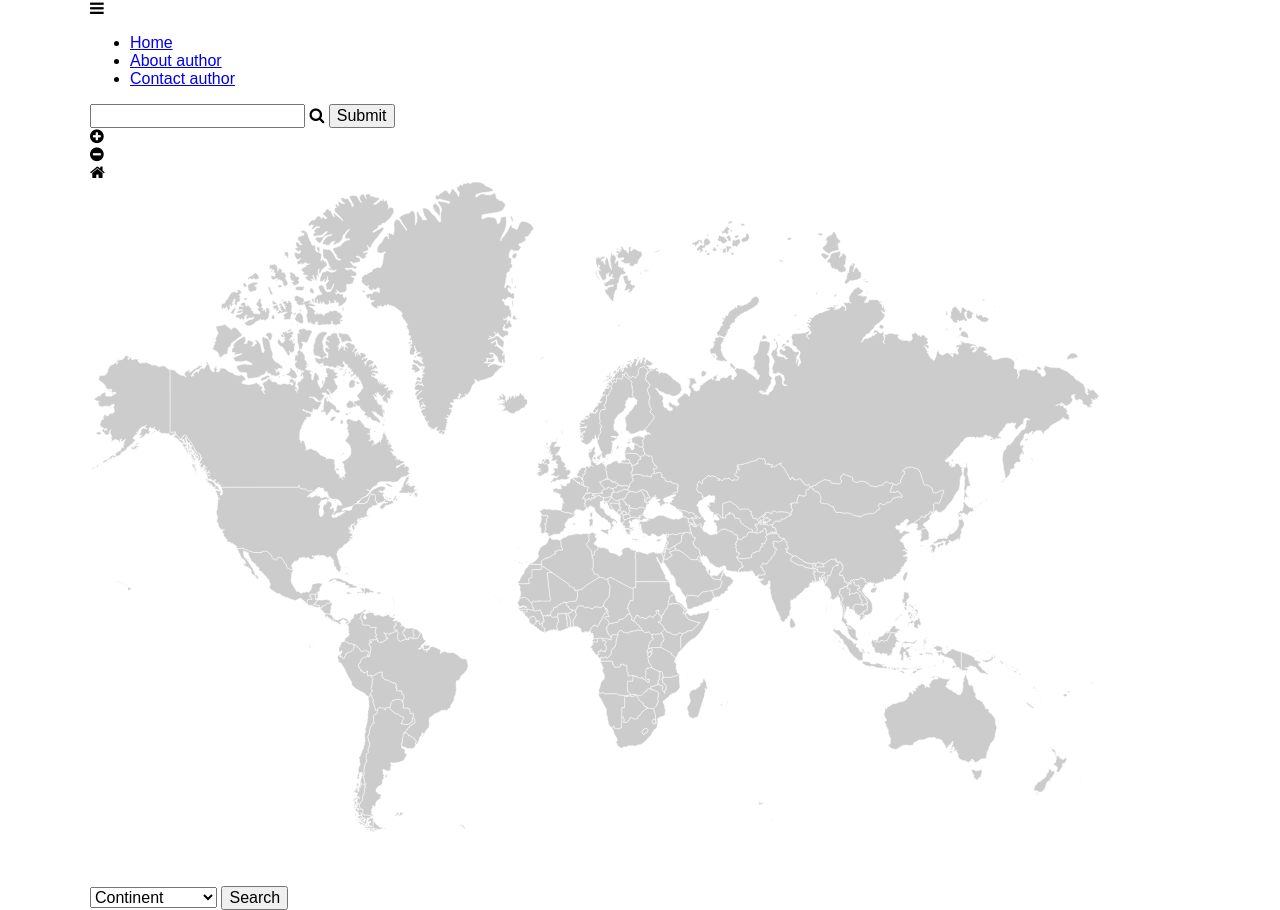
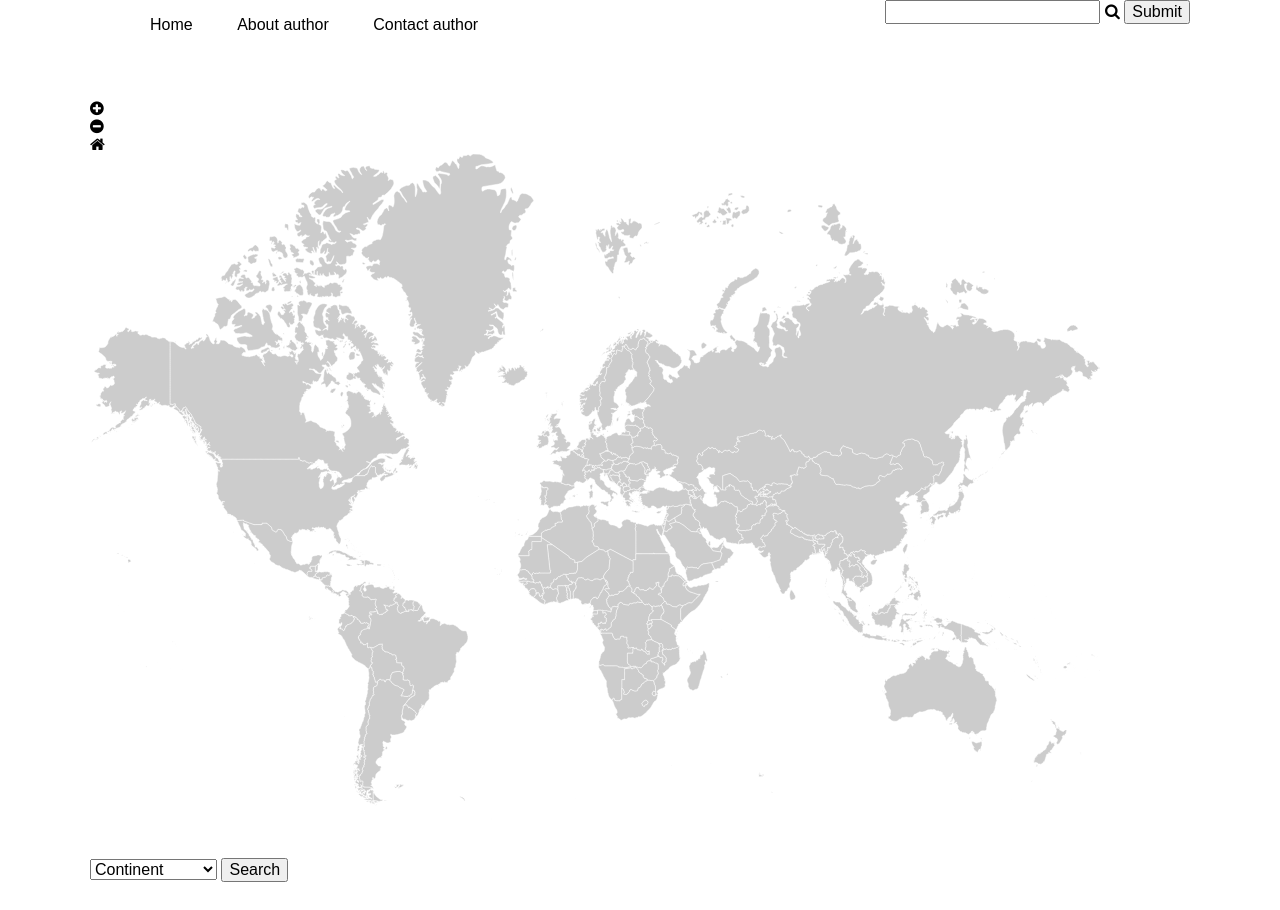
Before and after one commit to EDabrowskaRamm/3factsAboutTheWorldMap, a website: page index.html in a window 1280 px wide. After the commit the page ends 882 px from the top, so only its background shows below. Drawn offline with Linux system fonts and the light colour scheme.

Commit message:
version2

```diff
--- a/scss/partials/_header.scss
+++ b/scss/partials/_header.scss
@@ -1,16 +1,20 @@
-@media#{$mobile}{
+header{
+  height: 100px;
+}
 .navigation{
   float: left;
   clear: both;
   height: 50px;
   width: 50px;
-
+}
+.header_form{
+  display: inline-block;
+  float: right;
 }
 
+@media#{$mobile}{
   .header_nav{
     display: none;
-
-
   }
 
   header i{
@@ -22,18 +26,34 @@
     }
   }
 
-  .header_form{
-    display: inline-block;
-    float: right;
-  }
-
 }
 
 
 @media#{$desktop}{
-  header i{
+  .main_width{
+    width: 1100px;
+    margin: 0 auto;
+  }
+  .navigation{
+    width: 450px;
+    i{
       display: none;
+    }
+  }
+  .header_nav{
+    ul{
+      list-style-type: none;
+      li{
+        display: inline-block;
+        margin: 0 20px;
+        a{
+          text-decoration: none;
+          color: black;
+        }
+      }
+    }
   }
 
 
+
 }
```
Also changed, not shown: css/style.css. Lines whose indentation alone changed are shown as unchanged.
